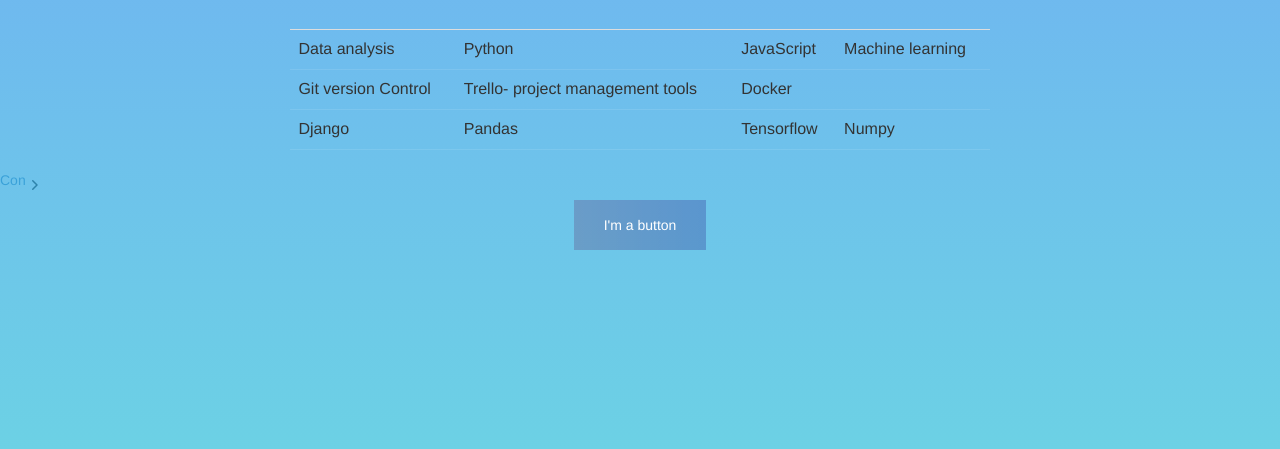
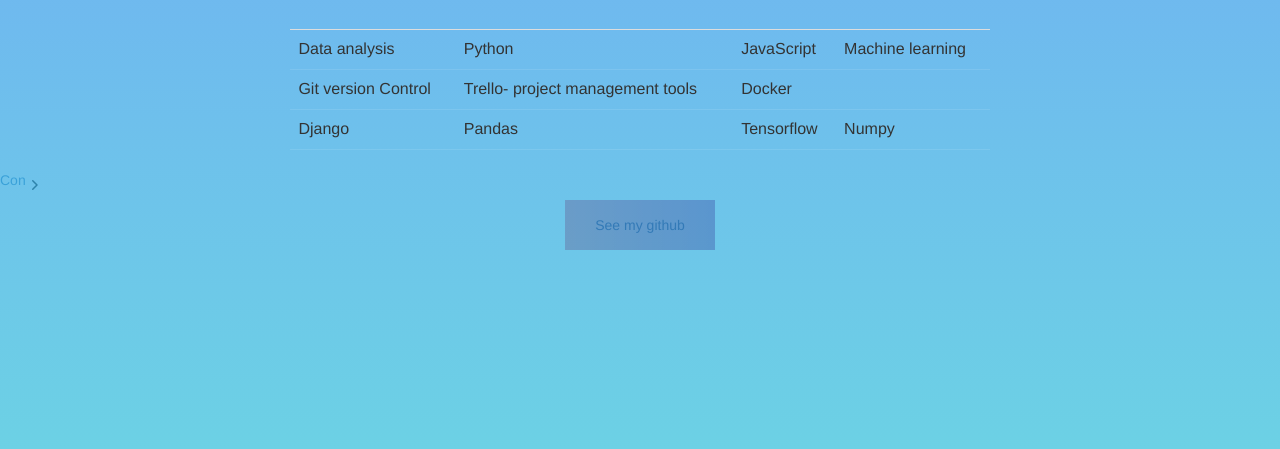
Before and after one commit to temitayopelumi/portfolio, a Django app: page / in a window 1280 px wide. Shown: the part 171-620 px from the top of the page. Run offline with Django 3.2, Linux system fonts and the light colour scheme; some libraries are stand-ins or nearby versions.

Commit message:
added link to github

```diff
--- a/templates/project/home.html
+++ b/templates/project/home.html
@@ -58,7 +58,7 @@
 			</div>
 		</a>
     <div class='cta-btn-container'>
-                                    <div class='cta-btn'>I'm a button</div>
+                                    <div class='cta-btn'><a href="https://github.com/temitayopelumi/">See my github</a></div>
                                 </div>
 
 
```
